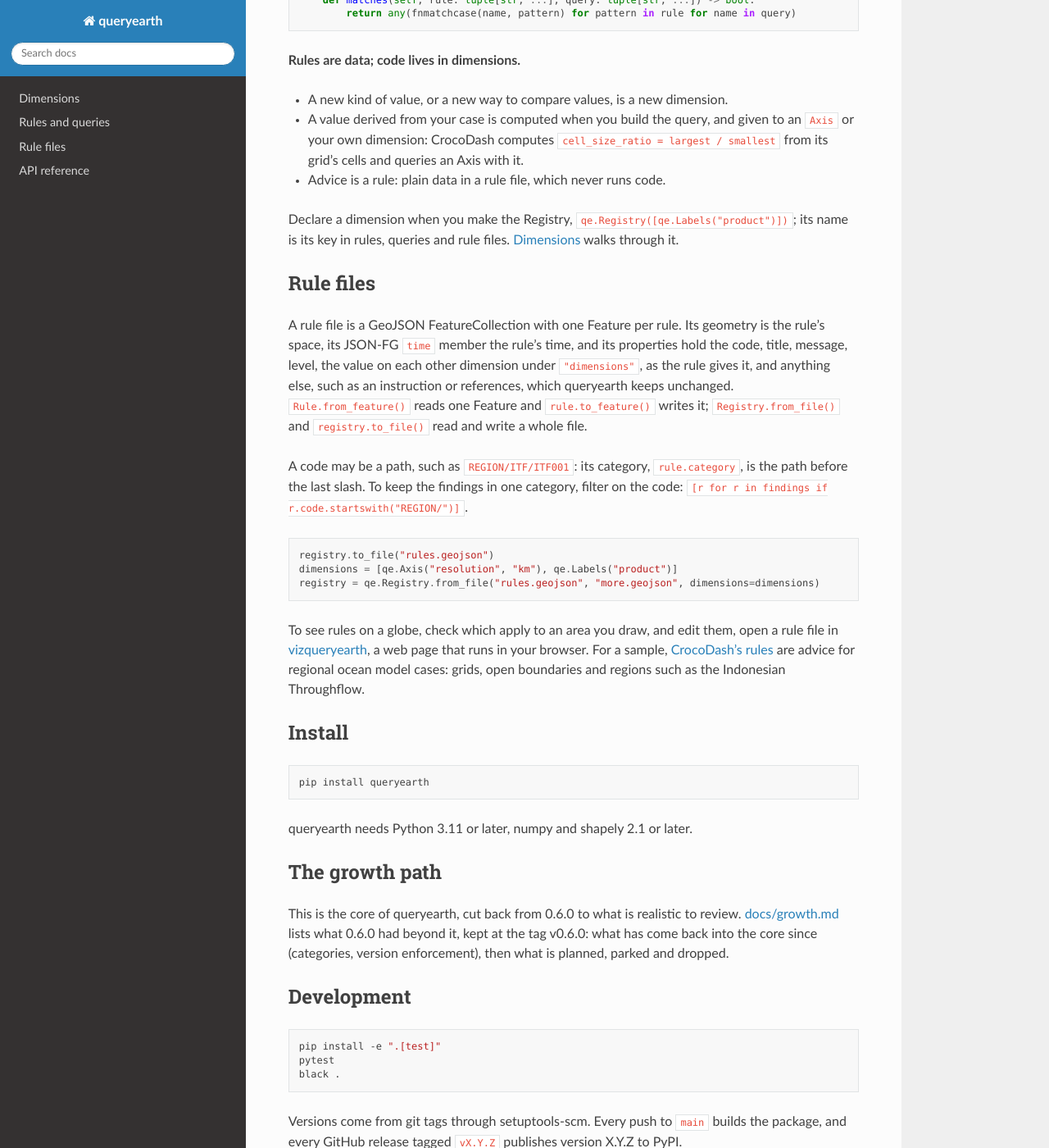
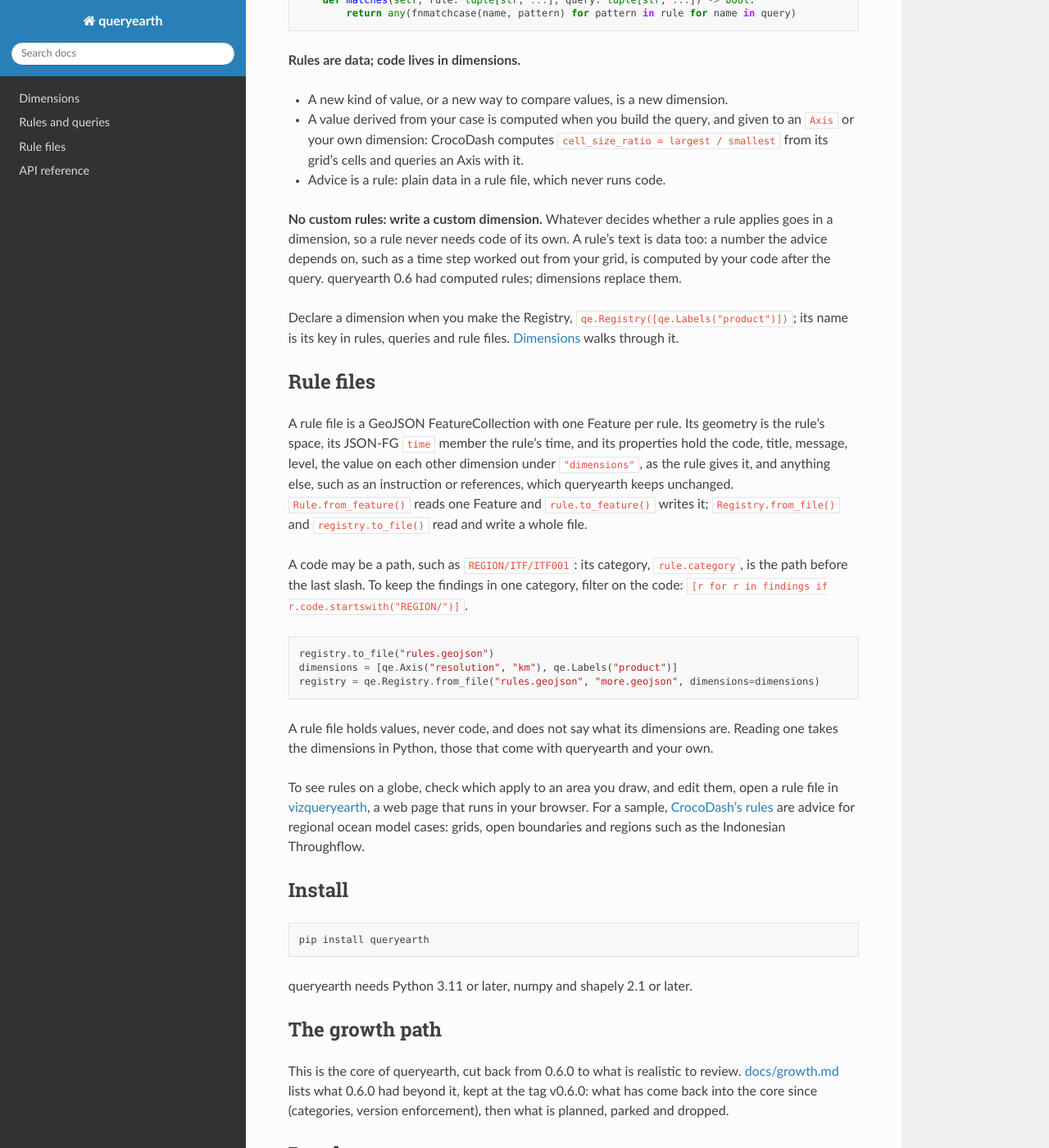
Before and after one commit to CROCODILE-CESM/queryearth, a Sphinx documentation site: the page built from docs/source/index.md, in a window 1280 px wide and 1400 px high, scrolled down 2412 px. Shown: the whole window at 82% size. Built offline with Sphinx 7.4.7 and the Read the Docs theme 3.1.0, drawn with Linux system fonts in a browser that asks for light colours; the version number could not be read and is left out; comment, search, counter and statistics services are not loaded.

Commit message:
Say that custom dimensions replace custom rules
The README and the Dimensions page now say that whatever decides whether
a rule applies goes in a dimension, that a value the advice depends on is
computed by the caller after the query, and that dimensions replace 0.6's
computed rules. The README's Rule files section says a file holds values,
never code, so reading one takes the dimensions in Python.

````diff
--- a/README.md
+++ b/README.md
@@ -95,6 +95,8 @@ class Labels(Dimension):
 - A value derived from your case is computed when you build the query, and given to an `Axis` or your own dimension: CrocoDash computes `cell_size_ratio = largest / smallest` from its grid's cells and queries an Axis with it.
 - Advice is a rule: plain data in a rule file, which never runs code.
 
+**No custom rules: write a custom dimension.** Whatever decides whether a rule applies goes in a dimension, so a rule never needs code of its own. A rule's text is data too: a number the advice depends on, such as a time step worked out from your grid, is computed by your code after the query. queryearth 0.6 had computed rules; dimensions replace them.
+
 Declare a dimension when you make the Registry, `qe.Registry([qe.Labels("product")])`; its name is its key in rules, queries and rule files. [Dimensions](docs/source/dimensions.md) walks through it.
 
 ## Rule files
@@ -108,6 +110,8 @@ registry.to_file("rules.geojson")
 dimensions = [qe.Axis("resolution", "km"), qe.Labels("product")]
 registry = qe.Registry.from_file("rules.geojson", "more.geojson", dimensions=dimensions)
 ```
+
+A rule file holds values, never code, and does not say what its dimensions are. Reading one takes the dimensions in Python, those that come with queryearth and your own.
 
 To see rules on a globe, check which apply to an area you draw, and edit them, open a rule file in [vizqueryearth](https://github.com/CROCODILE-CESM/vizqueryearth), a web page that runs in your browser. For a sample, [CrocoDash's rules](https://crocodile-cesm.github.io/vizqueryearth/sites/crocodash/) are advice for regional ocean model cases: grids, open boundaries and regions such as the Indonesian Throughflow.
 
````
Also changed, not shown: docs/source/dimensions.md (+2 -0 lines).
